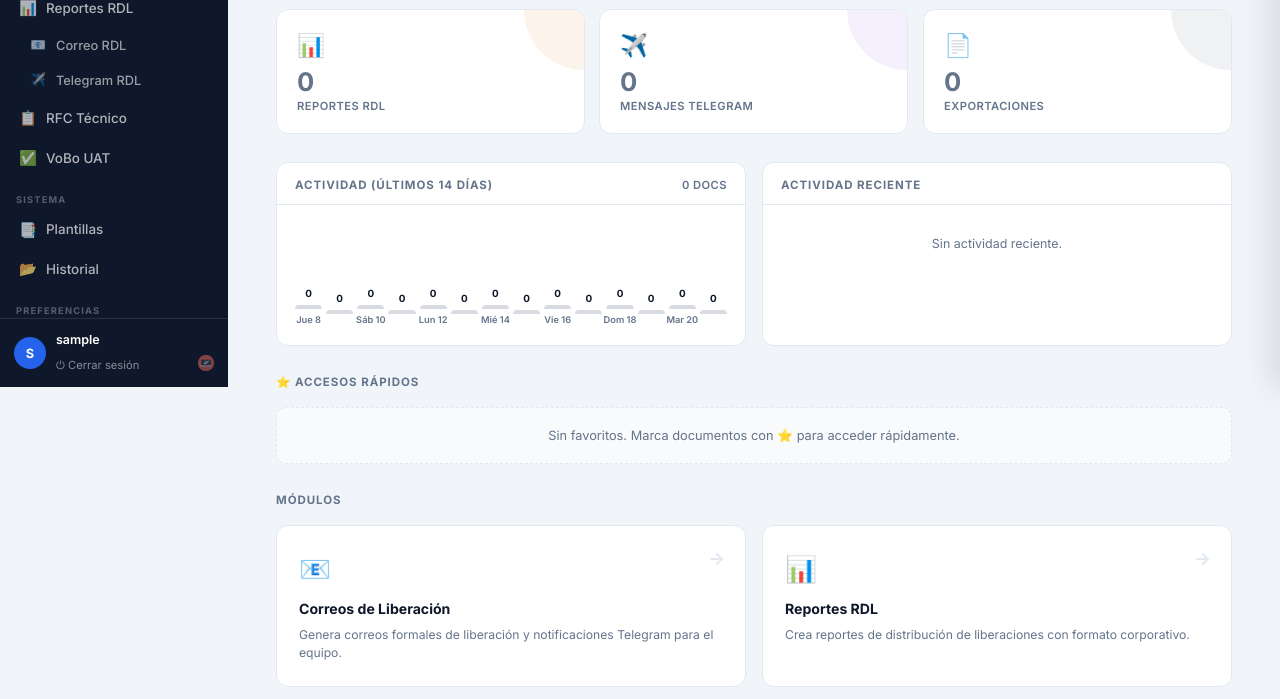
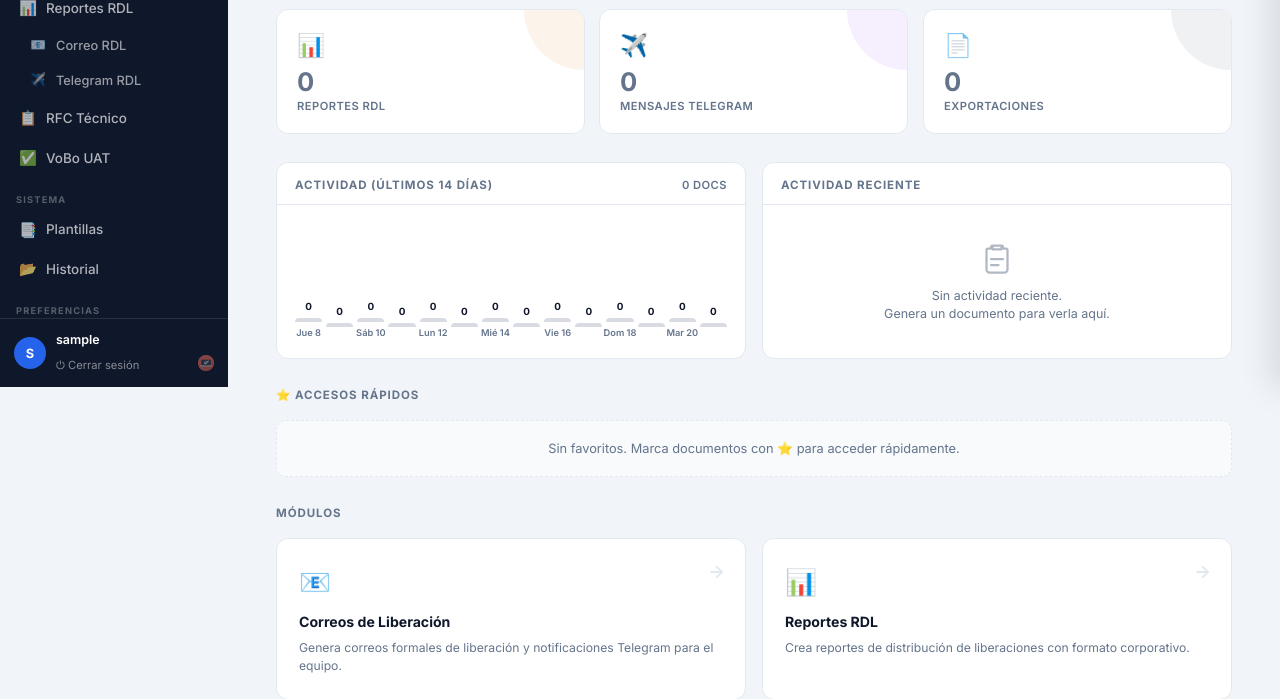
Before and after one commit to pabloloz/release-mail-generator, a Spring Boot app: page / in a window 1280 px wide. Shown: the part 413-1112 px from the top of the page. Run offline with Spring Boot 4, Linux system fonts and the light colour scheme; the visitor is signed in with stand-in values (Sample User, id 1); data that the repository does not hold is empty; some of the project's set-up classes (security, data sources, template engines, error pages and the like) are left out, and stand-ins take their place.

Commit message:
feat(dashboard): Etapa 3c - empty-state con icono SVG en actividad reciente
- renderRecentActivity ahora construye el estado vacio con un SVG inline (icono de lista) + texto explicativo, en JS (sin fragmento Thymeleaf, ya que los datos de esta seccion son 100% client-side via fetch)
- El renderizado de items (icono, titulo, meta, badge) no cambia
- Nueva clase .dash-empty-state en dashboard.css para el layout centrado del icono + texto

```diff
--- a/release-mail-generator/src/main/resources/static/css/dashboard.css
+++ b/release-mail-generator/src/main/resources/static/css/dashboard.css
@@ -440,6 +440,12 @@
 .dash-recent-list {
     flex: 1; overflow-y: auto; max-height: 220px;
 }
+.dash-empty-state {
+    display: flex; flex-direction: column; align-items: center; justify-content: center;
+    gap: 10px; padding: 36px 20px; color: var(--text-muted); text-align: center;
+}
+.dash-empty-state svg { opacity: .5; }
+.dash-empty-state p { margin: 0; font-size: .78rem; line-height: 1.4; }
 .recent-item {
     display: flex; align-items: center; gap: 10px;
     padding: 9px 18px; border-bottom: 1px solid var(--border);
--- a/release-mail-generator/src/main/resources/templates/index.html
+++ b/release-mail-generator/src/main/resources/templates/index.html
@@ -457,7 +457,15 @@
             const container = document.getElementById('dashRecent');
             if (!container) return;
             if (!items.length) {
-                container.innerHTML = '<div class="dash-chart-empty" style="padding:30px;">Sin actividad reciente.</div>';
+                container.innerHTML = '<div class="dash-empty-state">'
+                    + '<svg width="36" height="36" viewBox="0 0 24 24" fill="none" stroke="currentColor" stroke-width="1.5" stroke-linecap="round" stroke-linejoin="round" aria-hidden="true">'
+                    + '<path d="M9 3h6a1 1 0 0 1 1 1v1h2a1 1 0 0 1 1 1v13a2 2 0 0 1-2 2H7a2 2 0 0 1-2-2V6a1 1 0 0 1 1-1h2V4a1 1 0 0 1 1-1z"></path>'
+                    + '<path d="M9 3.5v2h6v-2"></path>'
+                    + '<path d="M8 12h8"></path>'
+                    + '<path d="M8 16h5"></path>'
+                    + '</svg>'
+                    + '<p>Sin actividad reciente.<br>Genera un documento para verla aquí.</p>'
+                    + '</div>';
                 return;
             }
             container.innerHTML = items.map(v => {
```
